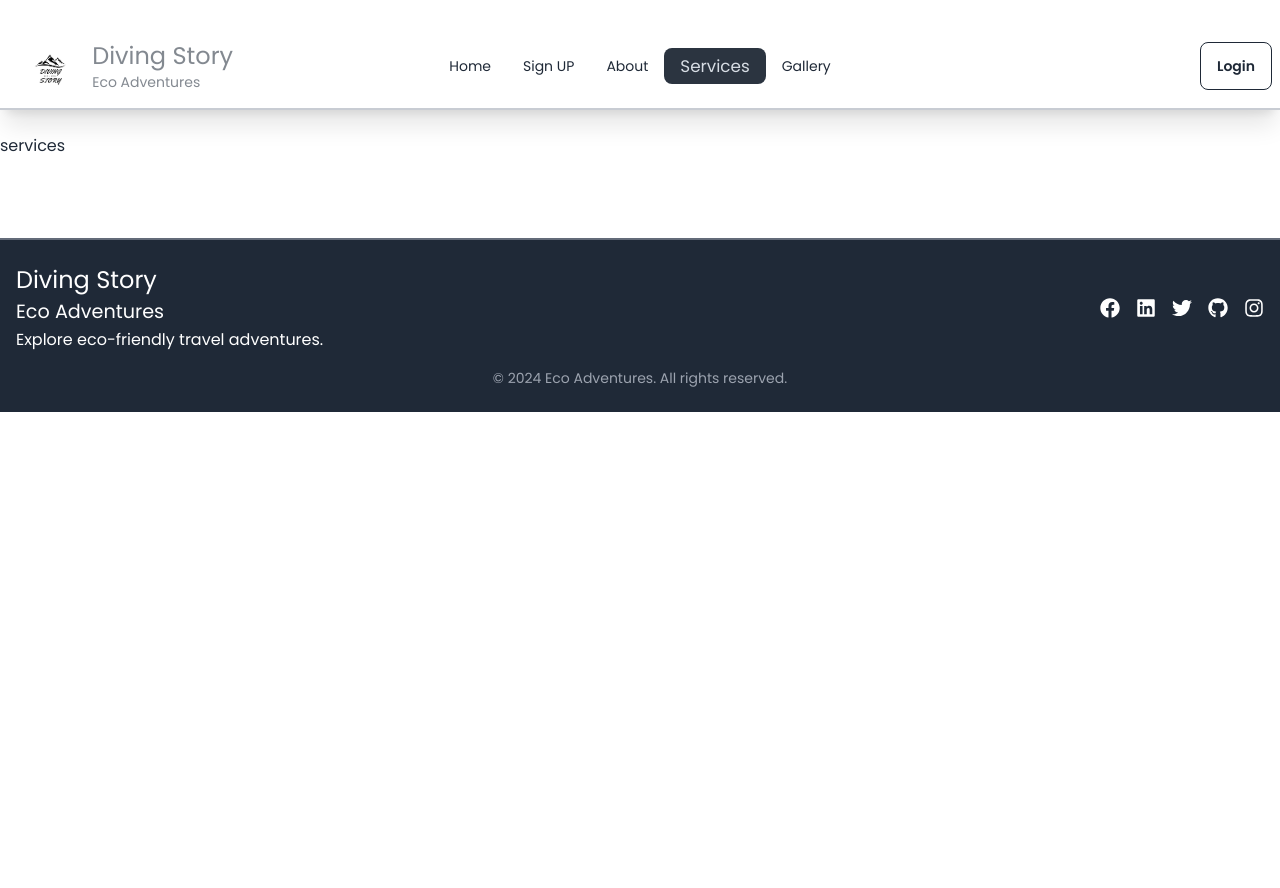
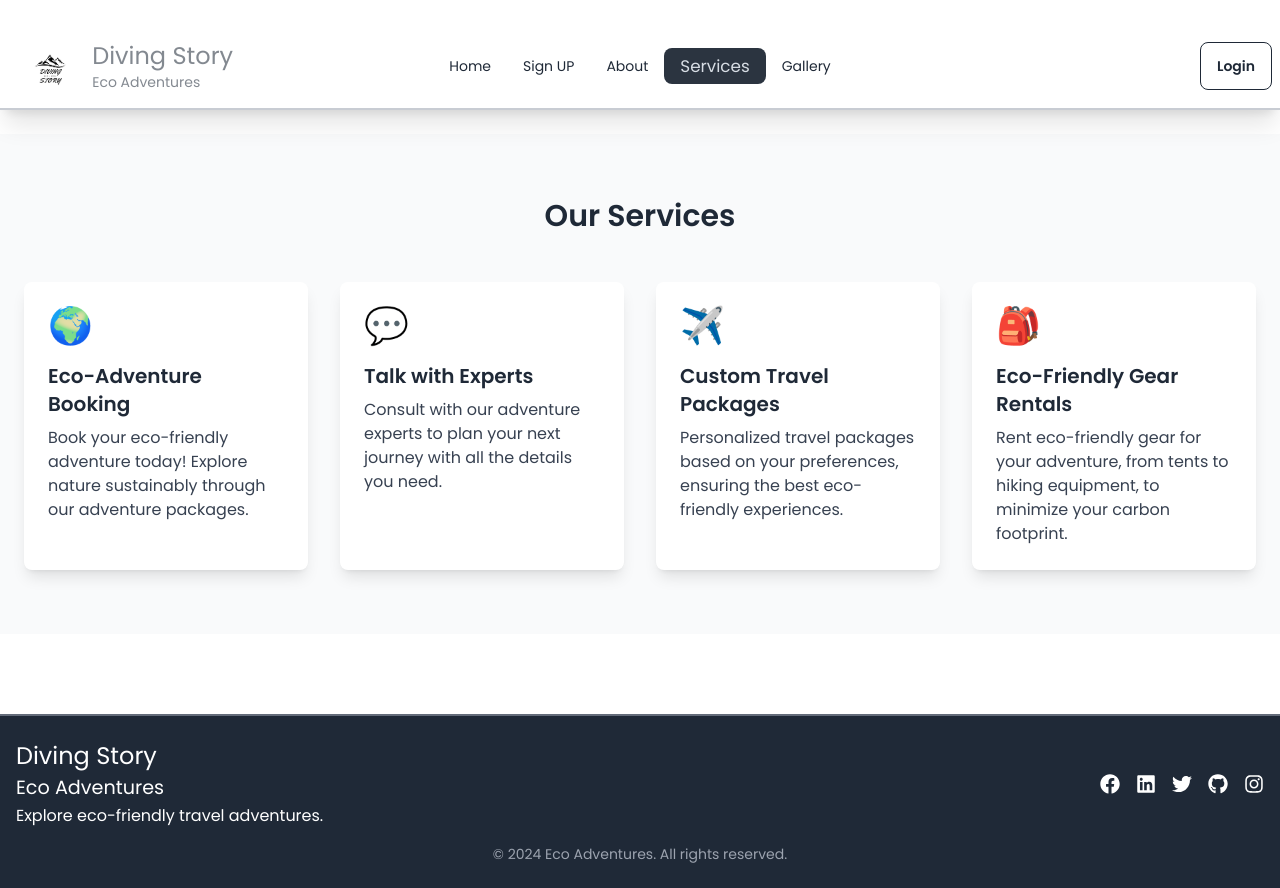
Before and after one commit to shahab-24/Diving-Story, a React (Vite) app: page /services in a window 1280 px wide. Before the commit the page ends 800 px from the top, so only its background shows below. Built offline with nearby package versions, Linux system fonts and the light colour scheme; no server answers.

Commit message:
about and sevicess page added

```diff
--- a/src/components/About.jsx
+++ b/src/components/About.jsx
@@ -1,10 +1,62 @@
+import { useEffect } from "react";
+import AOS from "aos";
+import "aos/dist/aos.css";
 
 const About = () => {
-    return (
-        <div>
-            Hi,l am About page
+  useEffect(() => {
+
+    AOS.init({
+      duration: 2000,
+      easing: "ease-in-out",
+      once: true,
+    });
+  }, []);
+
+  const aboutContent = [
+    {
+      title: "Our Mission",
+      description:
+        "To promote eco-friendly adventures that inspire people to connect with nature while preserving it for future generations.",
+      icon: "🌿",
+    },
+    {
+      title: "Our Vision",
+      description:
+        "We envision a world where travel harmonizes with sustainability, leaving a positive impact on the environment and local communities.",
+      icon: "🌎",
+    },
+    {
+      title: "What We Offer",
+      description:
+        "From adventure bookings to eco-friendly gear rentals, we provide everything you need for an unforgettable and responsible journey.",
+      icon: "🧭",
+    },
+  ];
+
+  return (
+    <div className="relative bg-gray-100 min-h-screen py-16">
+      <h1 className="text-4xl font-bold text-center mb-12">About Us</h1>
+      <div className="container mx-auto px-6">
+        <div className="grid grid-cols-1 sm:grid-cols-2 lg:grid-cols-3 gap-8">
+          {aboutContent.map((content, index) => (
+            <div
+              key={index}
+              data-aos="flip-left"
+              data-aos-delay={`${index * 300}`}
+              data-aos-anchor-placement="center-bottom"
+              className={`relative group bg-white shadow-lg rounded-lg p-6 text-center transform transition-all duration-500 hover:scale-110 ${
+                index % 2 === 0 ? "animate-floating" : "animate-floating-reverse"
+              }`}
+            >
+              <div className="text-5xl text-green-500 mb-4">{content.icon}</div>
+              <h3 className="text-2xl font-semibold mb-2">{content.title}</h3>
+              <p className="text-gray-700">{content.description}</p>
+            </div>
+          ))}
         </div>
-    );
+      </div>
+    </div>
+  );
 };
 
 export default About;
--- a/src/components/Banner.jsx
+++ b/src/components/Banner.jsx
@@ -27,19 +27,19 @@ const Banner = () => {
         }}
         loop
         slidesPerView={1}
-        className="h-[650px]"
+        className="h-[600px]"
       >
         {data.map((adventure, index) => (
           <SwiperSlide key={adventure.id} className="relative">
             <div
-              className={`absolute inset-0 flex justify-center items-center text-white text-center ${
+              className={`absolute inset-0 flex justify-center items-center text-white  w-[90%] border-2 border-gray-500 shadow-2xl text-center mx-auto ${
                 index % 2 === 0 ? "animate__zoomInLeft" : "animate__zoomInRight"
               }`}
             >
               <img
                 src={adventure.image}
                 alt={adventure.title}
-                className="w-full h-full object-cover rounded-lg"
+                className="w-[100%] h-full object-cover rounded-lg"
               />
               <div className="absolute inset-0 bg-black bg-opacity-50 flex flex-col justify-center items-center">
                 <h2 className="text-4xl font-bold text-secondary animate__animated animate__bounceInDown animate__delay-1s">
--- a/src/components/Navbar.jsx
+++ b/src/components/Navbar.jsx
@@ -54,7 +54,7 @@ const Navbar = () => {
   );
 
   return (
-    <div data-aos="fade-down" className="navbar bg-base-100 shadow-xl border-b-2  border-gray-400 border-opacity-55 py-4 my-6">
+    <div data-aos="fade-down" className="navbar bg-base-100 shadow-xl border-b-2  border-gray-400 border-opacity-55 py-4 my-6 w-[100%] mx-auto">
       <div className="navbar-start">
         <div className="dropdown">
           <div tabIndex={0} role="button" className="btn btn-ghost lg:hidden">
--- a/src/components/Services.jsx
+++ b/src/components/Services.jsx
@@ -1,11 +1,63 @@
-
+import { useEffect } from "react";
+import AOS from "aos";
+import "aos/dist/aos.css";
 
 const Services = () => {
-    return (
-        <div>
-            services
+  const services = [
+    {
+      title: "Eco-Adventure Booking",
+      description: "Book your eco-friendly adventure today! Explore nature sustainably through our adventure packages.",
+      icon: "🌍",
+    },
+    {
+      title: "Talk with Experts",
+      description: "Consult with our adventure experts to plan your next journey with all the details you need.",
+      icon: "💬",
+    },
+    {
+      title: "Custom Travel Packages",
+      description: "Personalized travel packages based on your preferences, ensuring the best eco-friendly experiences.",
+      icon: "✈️",
+    },
+    {
+      title: "Eco-Friendly Gear Rentals",
+      description: "Rent eco-friendly gear for your adventure, from tents to hiking equipment, to minimize your carbon footprint.",
+      icon: "🎒",
+    },
+  ];
+
+  useEffect(() => {
+    AOS.init({
+      duration: 2000,
+      easing: "ease-in-out",
+      once: true,
+    });
+  }, []);
+
+  return (
+    <div className="services-section py-16 bg-gray-50">
+      <div className="container mx-auto px-6">
+        <h2 className="text-3xl font-semibold text-center mb-12">Our Services</h2>
+        <div className="grid grid-cols-1 sm:grid-cols-2 lg:grid-cols-4 gap-8">
+          {services.map((service, index) => (
+            <div
+              key={index}
+              data-aos="fade-up"
+              data-aos-delay={`${index * 300}`}
+              data-aos-anchor-placement="center-bottom"
+              className={`relative group rounded-lg shadow-lg overflow-hidden p-6 bg-white transform transition-transform duration-500 hover:scale-110 ${
+                index % 2 === 0 ? "rotate-3" : "-rotate-3"
+              }`}
+            >
+              <div className="text-4xl text-blue-500 mb-4">{service.icon}</div>
+              <h3 className="text-xl font-semibold mb-2">{service.title}</h3>
+              <p className="text-gray-700">{service.description}</p>
+            </div>
+          ))}
         </div>
-    );
+      </div>
+    </div>
+  );
 };
 
 export default Services;
```
